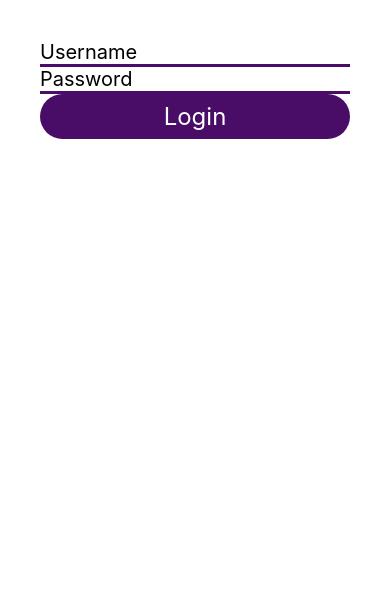
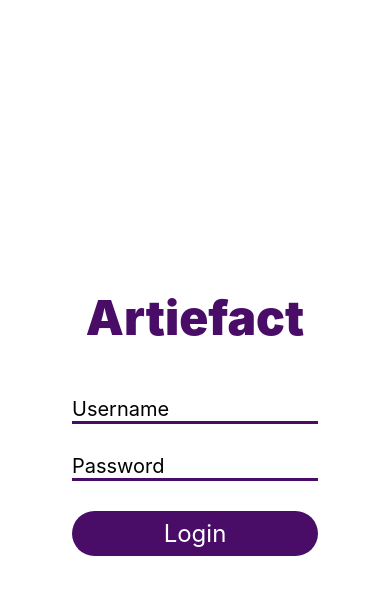
Before and after one commit to hirokazutei/artiefact-mobile, a React Native app: screen / in a window 390 px wide. Shown: the top 594 px of the page. Built offline with nearby package versions, Linux system fonts and the light colour scheme.

Commit message:
FEAT: Added comments, Inset & Outset for padding & margin

```diff
--- a/src/app.tsx
+++ b/src/app.tsx
@@ -1,9 +1,12 @@
 // components/Hello.tsx
 import React from "react";
+import { StyleSheet, View } from "react-native";
 import store from "./redux/configureStore";
-import { StyleSheet, Text, View } from "react-native";
 import Button from "./components/atoms/button";
+import Inset from "./components/atoms/inset";
 import InputField from "./components/atoms/inputField";
+import Outset from "./components/atoms/outset";
+import Text from "./components/atoms/text";
 
 export interface Props {}
 
@@ -11,8 +14,8 @@ const styles = StyleSheet.create({
   root: {
     backgroundColor: "white",
     flexDirection: "column",
-    padding: 40,
-    flex: 1
+    flex: 1,
+    justifyContent: "center"
   }
 });
 export default class App extends React.Component<Props> {
@@ -23,12 +26,23 @@ export default class App extends React.Component<Props> {
   render() {
     return (
       <View style={styles.root}>
-        <InputField placeholder="Username" />
-        <InputField placeholder="Password" />
+        <Inset padding={72}>
+          <Outset marginBottom={50}>
+            <Text size="macro" color="primary" weight="thicc" align="center">
+              Artiefact
+            </Text>
+          </Outset>
+          <Outset marginBottom={30}>
+            <InputField placeholder="Username" />
+          </Outset>
+          <Outset marginBottom={30}>
+            <InputField placeholder="Password" secureTextEntry={true} />
+          </Outset>
 
-        <Button size="massive" color="primary">
-          Login
-        </Button>
+          <Button size="massive" color="primary">
+            Login
+          </Button>
+        </Inset>
       </View>
     );
   }
--- a/src/components/atoms/inputField/settings.tsx
+++ b/src/components/atoms/inputField/settings.tsx
@@ -18,6 +18,11 @@ const defaultSetting = {
   keyboardType: "default" as KeyboardKeys
 };
 
+/**
+ * Resolve Keyboard Types
+ *
+ * @param keyboardType - keyboard type key
+ */
 export const resolveKeyboardTypes = (
   keyboardType: KeyboardKeys = defaultSetting.keyboardType
 ): KeyboardType => {
--- a/src/components/atoms/inputField/styles.tsx
+++ b/src/components/atoms/inputField/styles.tsx
@@ -5,6 +5,9 @@ interface Styles {
   inputField: TextStyle;
 }
 
+/**
+ * Stylize Input Field
+ */
 export const stylizeInputField = () => {
   return StyleSheet.create<Styles>({
     inputField: {
--- a/src/components/atoms/inset/index.tsx
+++ b/src/components/atoms/inset/index.tsx
@@ -3,22 +3,32 @@ import { View } from "react-native";
 import { spacing } from "../../../symbols";
 
 type Props = {
-  children: React.ReactElement;
-  padding?: typeof spacing;
-  paddingBottom?: typeof spacing;
-  paddingHorizontal?: typeof spacing;
-  paddingLeft?: typeof spacing;
-  paddingRight?: typeof spacing;
-  paddingTop?: typeof spacing;
-  paddingVertical?: typeof spacing;
+  children: Array<React.ReactElement>;
+  padding?: number;
+  paddingBottom?: number;
+  paddingHorizontal?: number;
+  paddingLeft?: number;
+  paddingRight?: number;
+  paddingTop?: number;
+  paddingVertical?: number;
 };
 
 /**
  * Inset
  *
+ * @param props - Props
+ * @param props.children - Children
+ * @param [props.padding] - General Padding
+ * @param [props.paddingBottom] - Bottom Padding
+ * @param [props.paddingHorizontal] - Horizontal Padding
+ * @param [props.paddingLeft] - Left Padding
+ * @param [props.paddingRight] - Right Padding
+ * @param [props.paddingTop] - Top Padding
+ * @param [props.paddingVertical] - Vertical Padding
  */
 const Inset = (props: Props): React.ReactElement => {
-  const { children, ...style } = props;
-  return <View style={{ ...style }}>{children}</View>;
+  const { children, ...styles } = props;
+  return <View style={{ ...styles }}>{children}</View>;
 };
+
 export default Inset;
--- /dev/null
+++ b/src/components/atoms/outset/index.tsx
@@ -0,0 +1,24 @@
+/* @flow */
+import * as React from "react";
+import { View } from "react-native";
+
+type Props = {
+  children: React.ReactElement;
+  marginBottom?: number;
+  marginRight?: number;
+};
+
+/**
+ * Outset
+ *
+ * @param props - properties
+ * @param props.children - children
+ * @param [props.marginBottom] - bottom margin
+ * @param [props.marginRight] - right margin
+ */
+const Outset = (props: Props): React.ReactElement => {
+  const { children, ...style } = props;
+  return <View style={{ ...style }}>{children}</View>;
+};
+
+export default Outset;
--- a/src/components/atoms/text/index.tsx
+++ b/src/components/atoms/text/index.tsx
@@ -1,22 +1,38 @@
 import React from "react";
-import { Text } from "react-native";
+import { Text as RNText } from "react-native";
 import { stylizeText, StyleProps } from "./styles";
 
 interface Props {
-  onPress: (arg: any) => any;
+  children: string;
+  onPress?: (arg: any) => any;
   allowScaling?: boolean;
 }
 
-const InputField = (props: Props & StyleProps): React.ReactElement => {
-  const { onPress, allowScaling, ...styleProps } = props;
+/**
+ * Text
+ *
+ * @param props - properties
+ * @param [props.onPress] - action fired on press
+ * @param [props.allowScaling] - allow font scaling
+ * styles
+ * @param [props.color] - color of text
+ * @param [props.size] - size of text
+ * @param [props.italic] - is text italic
+ * @param [props.weight] - weight of text
+ * @param [props.align] - alignment of text
+ */
+const Text = (props: Props & StyleProps): React.ReactElement => {
+  const { children, onPress, allowScaling, ...styleProps } = props;
   const styles = stylizeText(styleProps);
   return (
-    <Text
+    <RNText
       style={styles.text}
       onPress={onPress}
       allowFontScaling={allowScaling}
-    />
+    >
+      {children}
+    </RNText>
   );
 };
 
-export default InputField;
+export default Text;
--- a/src/components/atoms/text/styles.tsx
+++ b/src/components/atoms/text/styles.tsx
@@ -2,16 +2,23 @@ import { StyleSheet, TextStyle } from "react-native";
 import * as symbols from "../../../symbols";
 
 export interface StyleProps {
-  color: TextColorKeys;
-  size: TextSizeKeys;
-  italic: Boolean;
-  weight: TextWeightKeys;
-  align: TextAlignKeys;
+  color?: TextColorKeys;
+  size?: TextSizeKeys;
+  italic?: Boolean;
+  weight?: TextWeightKeys;
+  align?: TextAlignKeys;
 }
 
 type TextColorKeys = "danger" | "default" | "faded" | "primary" | "secondary";
 
-type TextSizeKeys = "tiny" | "small" | "medium" | "large" | "huge" | "massive";
+type TextSizeKeys =
+  | "tiny"
+  | "small"
+  | "medium"
+  | "large"
+  | "huge"
+  | "massive"
+  | "macro";
 
 type TextWeightKeys = "hairline" | "thin" | "default" | "bold" | "thicc";
 
@@ -31,7 +38,8 @@ const textSizes: { [key in TextSizeKeys]: number } = {
   medium: 12,
   large: 16,
   huge: 24,
-  massive: 30
+  massive: 32,
+  macro: 48
 };
 
 const textWeights: { [key in TextWeightKeys]: TextStyle["fontWeight"] } = {
@@ -50,16 +58,31 @@ const defaultStyle = {
   align: "auto" as TextAlignKeys
 };
 
+/**
+ * Resolve Text Colors
+ *
+ * @param color - color key
+ */
 const resolveTextColors = (
   color: TextColorKeys = defaultStyle.color
 ): string => {
   return textColors[color];
 };
 
+/**
+ * Resolve Text Sizes
+ *
+ * @param size - size key
+ */
 const resolveTextSizes = (size: TextSizeKeys = defaultStyle.size): number => {
   return textSizes[size];
 };
 
+/**
+ * Resolve Text Weights
+ *
+ * @param weight - weight key
+ */
 const resolveTextWeights = (
   weight: TextWeightKeys = defaultStyle.weight
 ): TextStyle["fontWeight"] => {
@@ -70,6 +93,16 @@ interface Styles {
   text: TextStyle;
 }
 
+/**
+ * Stylize Text
+ *
+ * @param styleProps - style properties
+ * @param [styleProps.color] - color of text
+ * @param [styleProps.size] - size of text
+ * @param [styleProps.italic] - is text italic
+ * @param [styleProps.weight] - weight of text
+ * @param [styleProps.align] - alignment of text
+ */
 export const stylizeText = (styleProps: StyleProps) => {
   const { color, size, italic, align, weight } = styleProps;
   return StyleSheet.create<Styles>({
--- a/src/symbols/spacing.ts
+++ b/src/symbols/spacing.ts
@@ -7,7 +7,7 @@ type SpaceKeys =
   | "huge"
   | "massive";
 
-export const colors: { [key in SpaceKeys]: number } = {
+export const spacing: { [key in SpaceKeys]: number } = {
   micro: 2,
   tiny: 4,
   small: 8,
```
Also changed, not shown: src/components/atoms/button/index.tsx (+12 -0 lines), src/components/atoms/button/styles.tsx (+22 -0 lines), src/components/atoms/inputField/index.tsx (+13 -0 lines).
